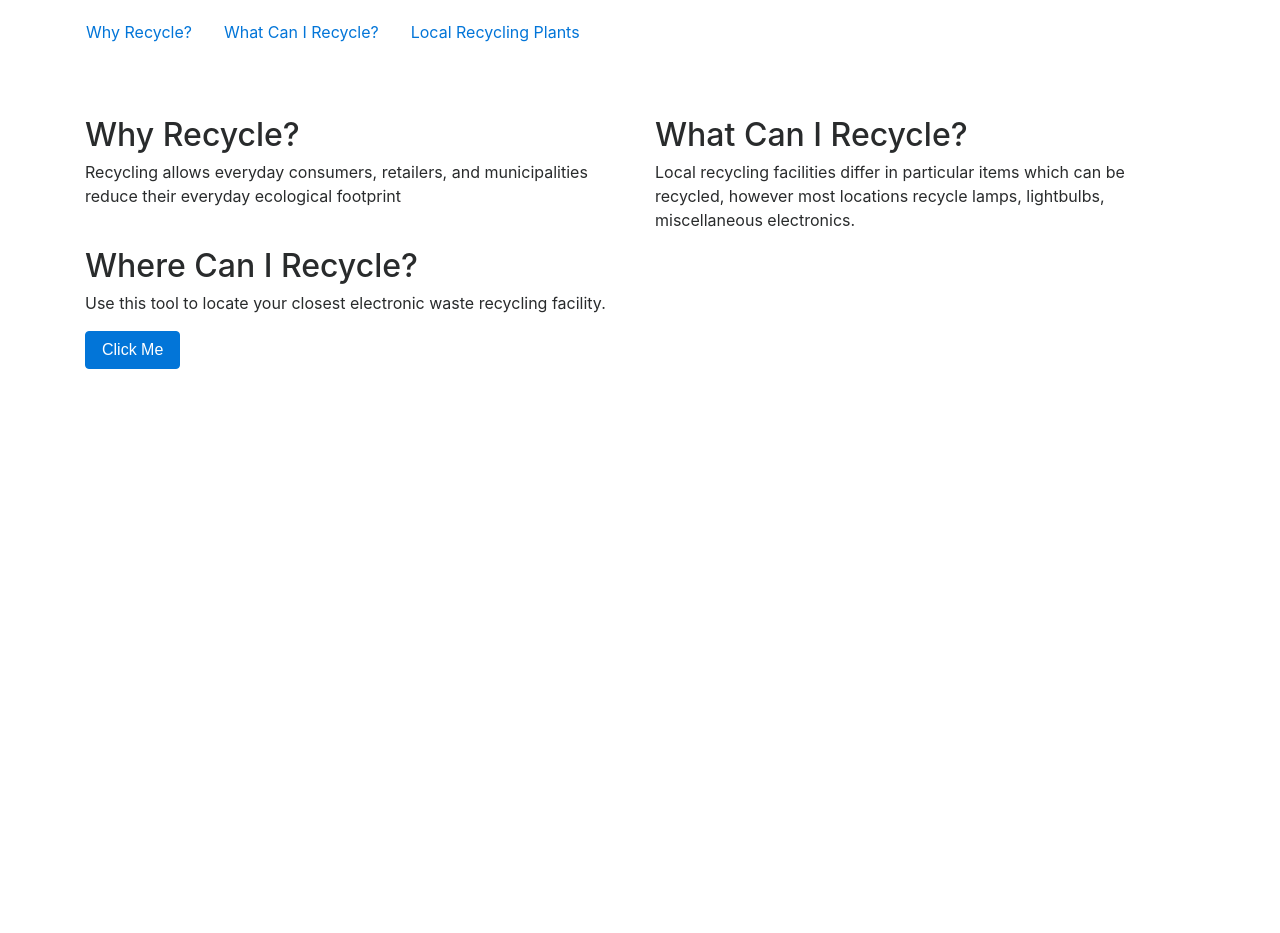
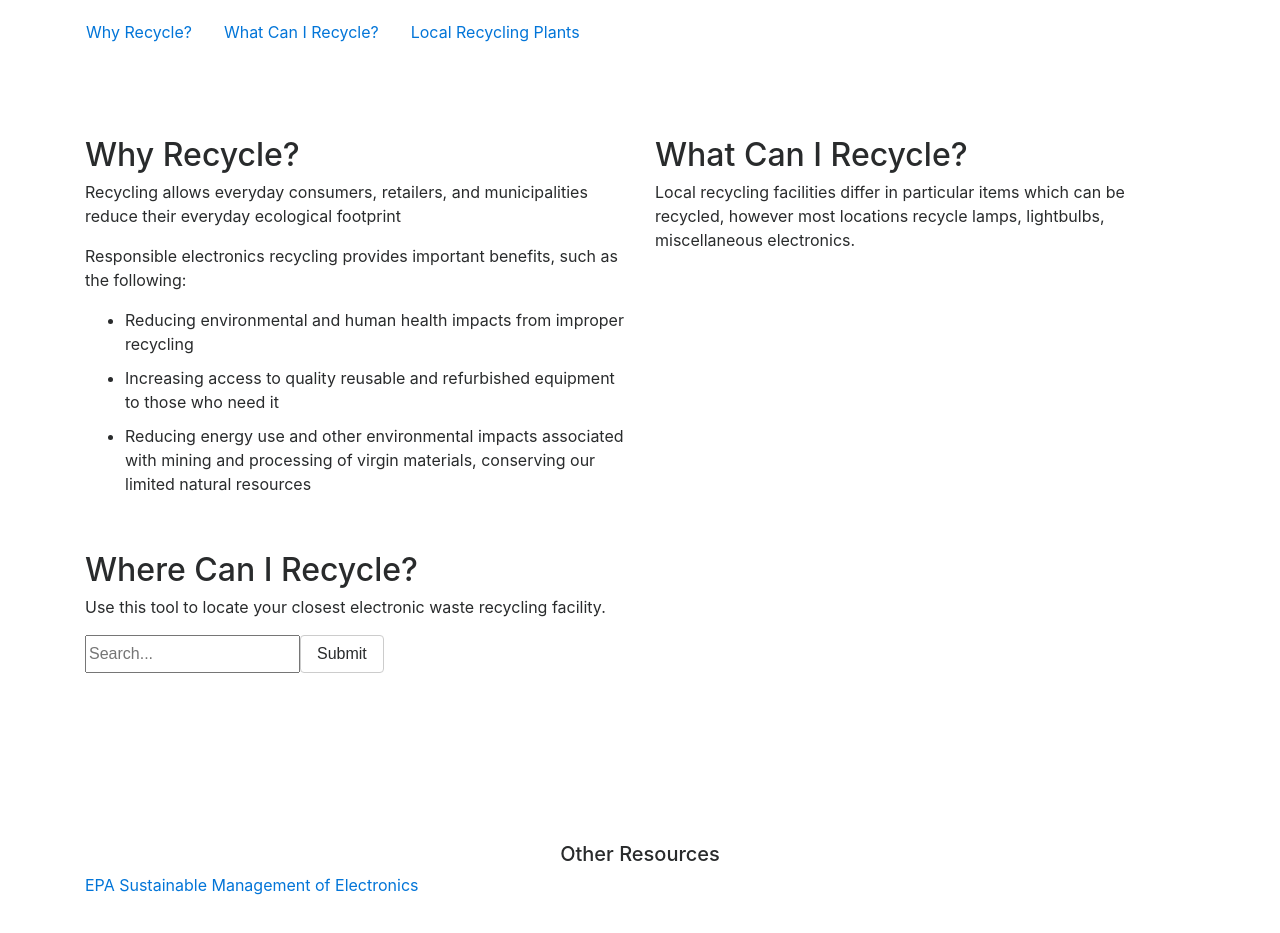
Before and after one commit to dylanzhang518/finalproject, a plain HTML site: page index.html in a window 1280 px wide. Shown: the part 253-1186 px from the top of the page. Before the commit the page ends 800 px from the top, so only its background shows below. Drawn offline with nearby package versions, Linux system fonts and the light colour scheme; no server answers; a script that the page names is missing.

Commit message:
new commit

```diff
--- a/index.html
+++ b/index.html
@@ -24,23 +24,38 @@
 
 <!-- END BODY CONTENT -->
     <div class="row main_content">
-        <div id="whyrecycle" class="col-md-6">
+        <div id="whyrecycle" class="col-md-6 content">
             <h2>Why Recycle?</h2>
             <p>Recycling allows everyday consumers, retailers, and municipalities reduce their everyday ecological footprint</p>
+            <p>Responsible electronics recycling provides important benefits, such as the following:
+            </p>
+            <ul>
+                <li>Reducing environmental and human health impacts from improper recycling</li>
+                <li>Increasing access to quality reusable and refurbished equipment to those who need it</li>
+                <li>Reducing energy use and other environmental impacts associated with mining and processing of virgin materials, conserving our limited natural resources</li>
+            </ul>
         </div>
-        <div id="whatcani" class="col-md-6">
+        <div id="whatcani" class="col-md-6 content">
             <h2>What Can I Recycle?</h2>
             <p>Local recycling facilities differ in particular items which can be recycled, however most locations recycle lamps, lightbulbs, miscellaneous electronics.</p>
+
         </div>
-        <div id="localplants" class="col-md-12">
+        <div id="localplants" class="col-md-12 content">
             <h2>Where Can I Recycle?</h2>
             <p>Use this tool to locate your closest electronic waste recycling facility.</p>
-            <button id="btn" class="btn btn-primary">Click Me </button>
-            <p id="results"></p>
+            <div class="input-group">
+                <input type="text" name="search" placeholder="Search...">
+                <button type="submit" id="submitBtn" class="btn btn-secondary">Submit </button>
+                <ul id="recycleCenters">
+                </ul>
+            </div>
         </div>
     </div>
 <footer>
-
+    <h5 class='footerheader'>Other Resources</h5>
+     <a href='https://www.epa.gov/smm-electronics'>EPA Sustainable Management of Electronics</a>
+     <a href='#'></a>
+     <a href='#'></a>
 </footer>
 
 
@@ -56,10 +71,15 @@
 
 
     <!-- BOOTSTRAP SCRIPT -->
-    <script src="https://code.jquery.com/jquery-3.1.1.slim.min.js" integrity="sha384-A7FZj7v+d/sdmMqp/nOQwliLvUsJfDHW+k9Omg/a/EheAdgtzNs3hpfag6Ed950n" crossorigin="anonymous"></script>
-    <script src="https://cdnjs.cloudflare.com/ajax/libs/tether/1.4.0/js/tether.min.js" integrity="sha384-DztdAPBWPRXSA/3eYEEUWrWCy7G5KFbe8fFjk5JAIxUYHKkDx6Qin1DkWx51bBrb" crossorigin="anonymous"></script>
-    <script src="https://maxcdn.bootstrapcdn.com/bootstrap/4.0.0-alpha.6/js/bootstrap.min.js" integrity="sha384-vBWWzlZJ8ea9aCX4pEW3rVHjgjt7zpkNpZk+02D9phzyeVkE+jo0ieGizqPLForn" crossorigin="anonymous"></script>
+<script src="https://code.jquery.com/jquery-3.1.1.slim.min.js" integrity="sha384-A7FZj7v+d/sdmMqp/nOQwliLvUsJfDHW+k9Omg/a/EheAdgtzNs3hpfag6Ed950n" crossorigin="anonymous"></script>
+<script src="https://cdnjs.cloudflare.com/ajax/libs/tether/1.4.0/js/tether.min.js" integrity="sha384-DztdAPBWPRXSA/3eYEEUWrWCy7G5KFbe8fFjk5JAIxUYHKkDx6Qin1DkWx51bBrb" crossorigin="anonymous"></script>
+<script src="https://maxcdn.bootstrapcdn.com/bootstrap/4.0.0-alpha.6/js/bootstrap.min.js" integrity="sha384-vBWWzlZJ8ea9aCX4pEW3rVHjgjt7zpkNpZk+02D9phzyeVkE+jo0ieGizqPLForn" crossorigin="anonymous"></script>
     <!-- BOOTSTRAP SCRIPT END -->
-    <script src="main.js"></script>
+    <!-- JQUERY CDN BEGIN -->
+<script src="https://code.jquery.com/jquery-3.1.1.js" integrity="sha256-16cdPddA6VdVInumRGo6IbivbERE8p7CQR3HzTBuELA=" crossorigin="anonymous"></script>
+    <!-- JQUERY CDN END-->
+    <!-- LOCAL JS FILE BEGIN-->
+<script src="main.js"></script>
+    <!-- LOCAL JS FILE END-->
 </body>
 </html>
--- a/main.js
+++ b/main.js
@@ -1,8 +1,64 @@
-var dataRequest = new XMLHttpRequest();
-var dataUrl =
-"https://data.ny.gov/api/views/bhia-729m/rows.json?accessType=DOWNLOAD";
-var btn = document.getElementById("btn");
+var data = $.getJSON("dataset.json", function() {
+    console.log("success");
+});
+
+var stringed = JSON.stringify(data);
+
+console.log(data);
+
+$("#submitBtn").on("click", function(){
+    console.log("FACILITY BTN CLICKED");
+});
+
+$.each(data, function(i, item) {
+    console.log(data.result[i].County);
+});
+
+
+/*
+
+var btn = document.getElementById("cityName");
 var sendText = document.getElementById("results");
+var city = $("#cityName");
+
+$("#cityName").on("click", function() {
+    $("#recycleCenters").html("testing123");
+
+});
+
+
+
+
+/*
+
+$.ajax({
+    url:"https://data.ny.gov/api/views/bhia-729m/rows.xml?accessType=DOWNLOAD",
+    dataType: "xml",
+    success: function(data) {
+        console.log(
+
+        );
+    }
+});
+
+
+
+
+$("#submitBtn").on("click", function(){
+    console.log("FACILITY BTN CLICKED");
+    $("#recycleCenters").html("Facilities: " + $facility);
+});
+
+*/
+
+
+
+
+
+
+
+/********************************************
+
 
 btn.addEventListener("click", function (){
     dataRequest.open("GET", dataUrl);
@@ -17,49 +73,4 @@ btn.addEventListener("click", function (){
 
 
 
-/* From Tutorial */
-
-/*
-var ourRequest = new XMLHttpRequest();
-var ourURL = 'https://raw.githubusercontent.com/stevecif/JSON/master/pets.json';
-var btn = document.getElementById("btn");
-var petContainer = document.getElementById("pet-info");
-
-btn.addEventListener("click", function(){
-
-	ourRequest.open('GET', ourURL);
-	ourRequest.onload = function() {
-		var ourData = JSON.parse(ourRequest.responseText);
-		console.log(ourData[0]);
-        renderHTML(ourData, "all");
-	};
-	ourRequest.send();
-});
-
-
-function renderHTML(data, amount) {
-    var htmlString = "";
-
-    if (amount == "all") {
-        var amount = data.length;
-    }
-
-    for (i = 0 ; i < amount; i++ ) {
-        htmlString += "<p>" + data[i].name + " is a " + data[i].species + " that likes"
-
-        for (ii = 0; ii < data[i].foods.likes.length; ii++) {
-
-            htmlString += " " + data[i].foods.likes[ii] + " and";
-
-        }
-
-        htmlString = htmlString.slice(0, -4);
-        htmlString += ".</p>";
-
-    }
-
-    petContainer.insertAdjacentHTML('beforeend', htmlString);
-};
-
-
-*/
+*********************************************/
--- a/styles.css
+++ b/styles.css
@@ -1,3 +1,5 @@
+/* Basic Styles */
+
 header {
     background: #fff;
 }
@@ -14,3 +16,32 @@ nav {
 .main_content {
     margin-top: 50px;
 }
+
+.content {
+    margin: 20px 0px;
+}
+
+li {
+    margin: 10px 0px;
+}
+
+
+/* Content Styles */
+
+#localplants {
+    padding-bottom: 100px;
+}
+
+/* Footer Styles */
+
+.footerheader {
+    text-align: center;
+}
+
+
+
+
+
+footer {
+    padding: 50px 0px;
+}
```
